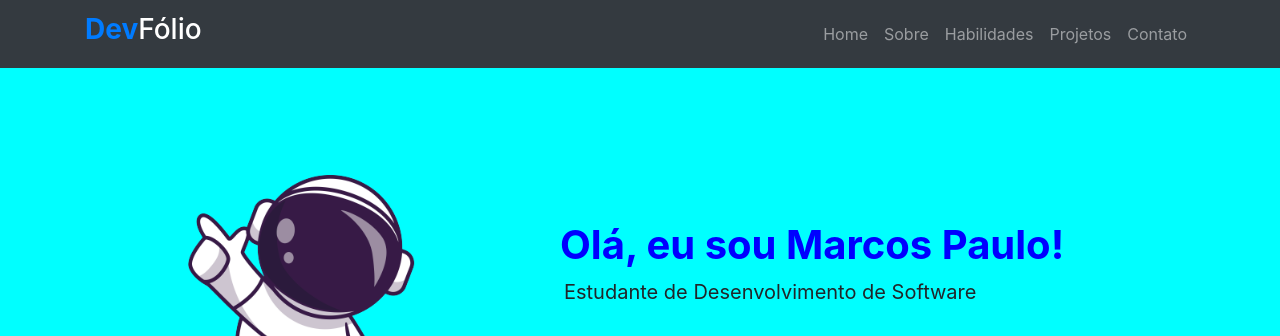
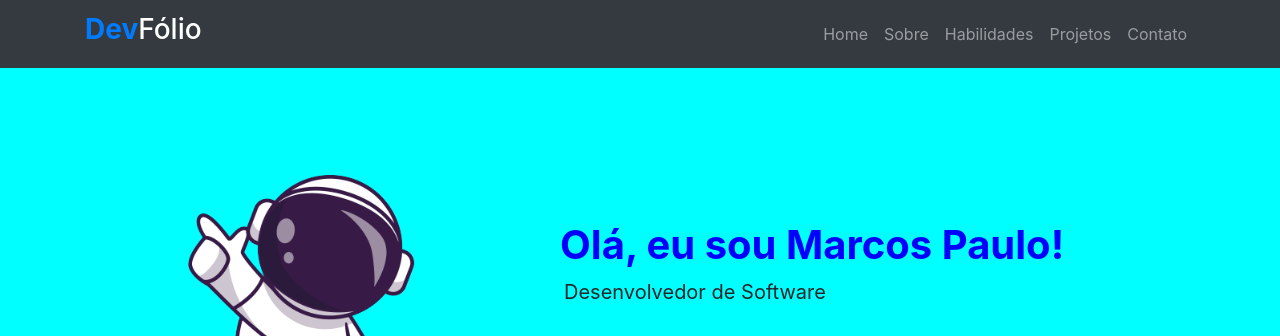
Before and after one commit to MarcosPaulo62/Portfolio, a plain HTML site: page index.html in a window 1280 px wide. Shown: the top 336 px of the page. Drawn offline with nearby package versions, Linux system fonts and the light colour scheme; grey boxes are pictures that could not be loaded.

Commit message:
alteração descrição Home

```diff
--- a/index.html
+++ b/index.html
@@ -73,7 +73,7 @@
           <div class="col-12 col-md-7 mb-1 pb-5 d-flex flex-column justify-content-center txt-home">
             <div>
               <h1><span class="titulo font-weight-bold">Olá, eu sou Marcos Paulo!</span></h1>
-              <p class="lead ml-1">Estudante de Desenvolvimento de Software</p>
+              <p class="lead ml-1">Desenvolvedor de Software</p>
             </div>
             <div class="mt-3 d-flex justify-content-around tecnologias">
               <img class="icone" alt="Marcos-HTML" src="https://raw.githubusercontent.com/devicons/devicon/master/icons/html5/html5-original.svg">
```
Also changed, not shown: imagens/portfolio.png.
